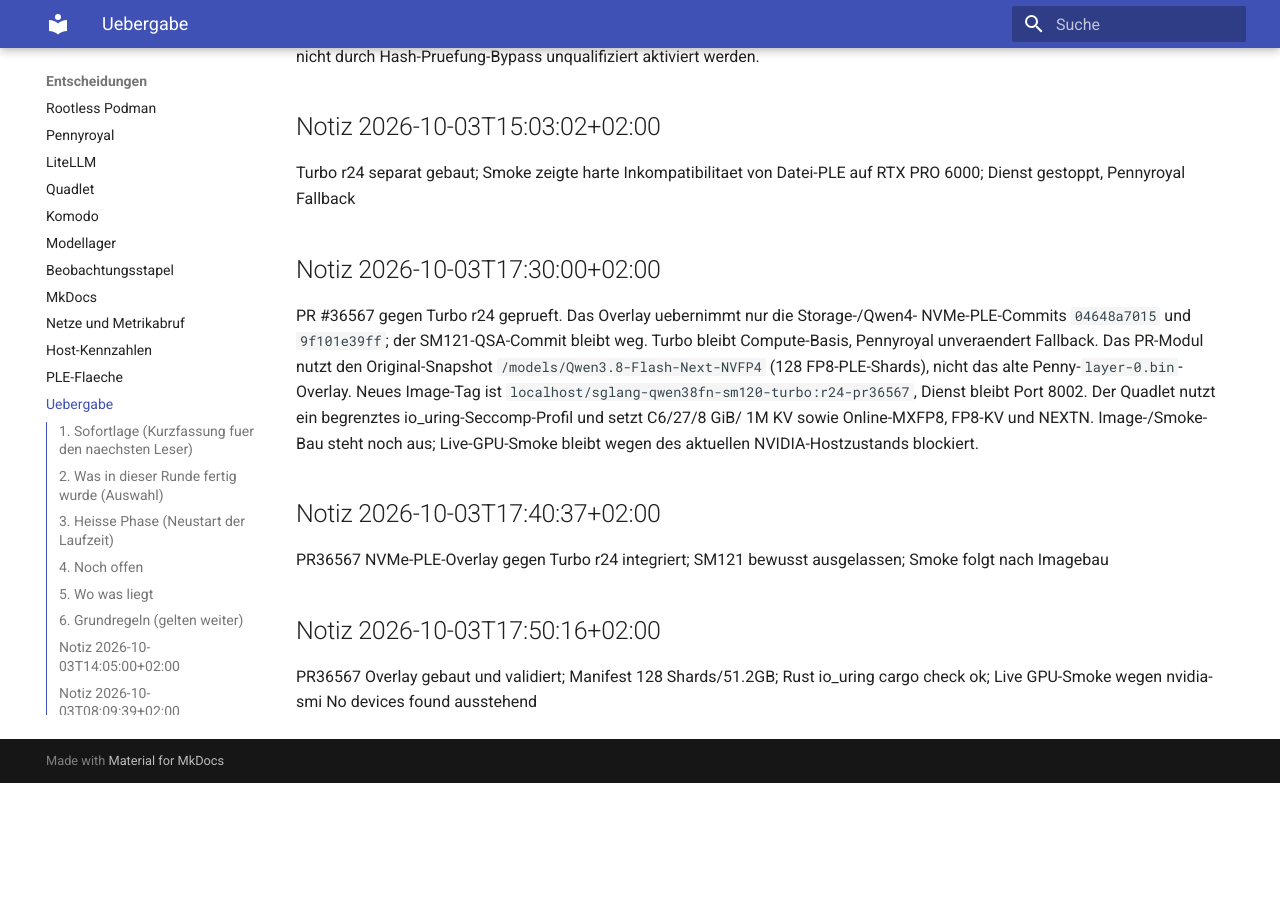
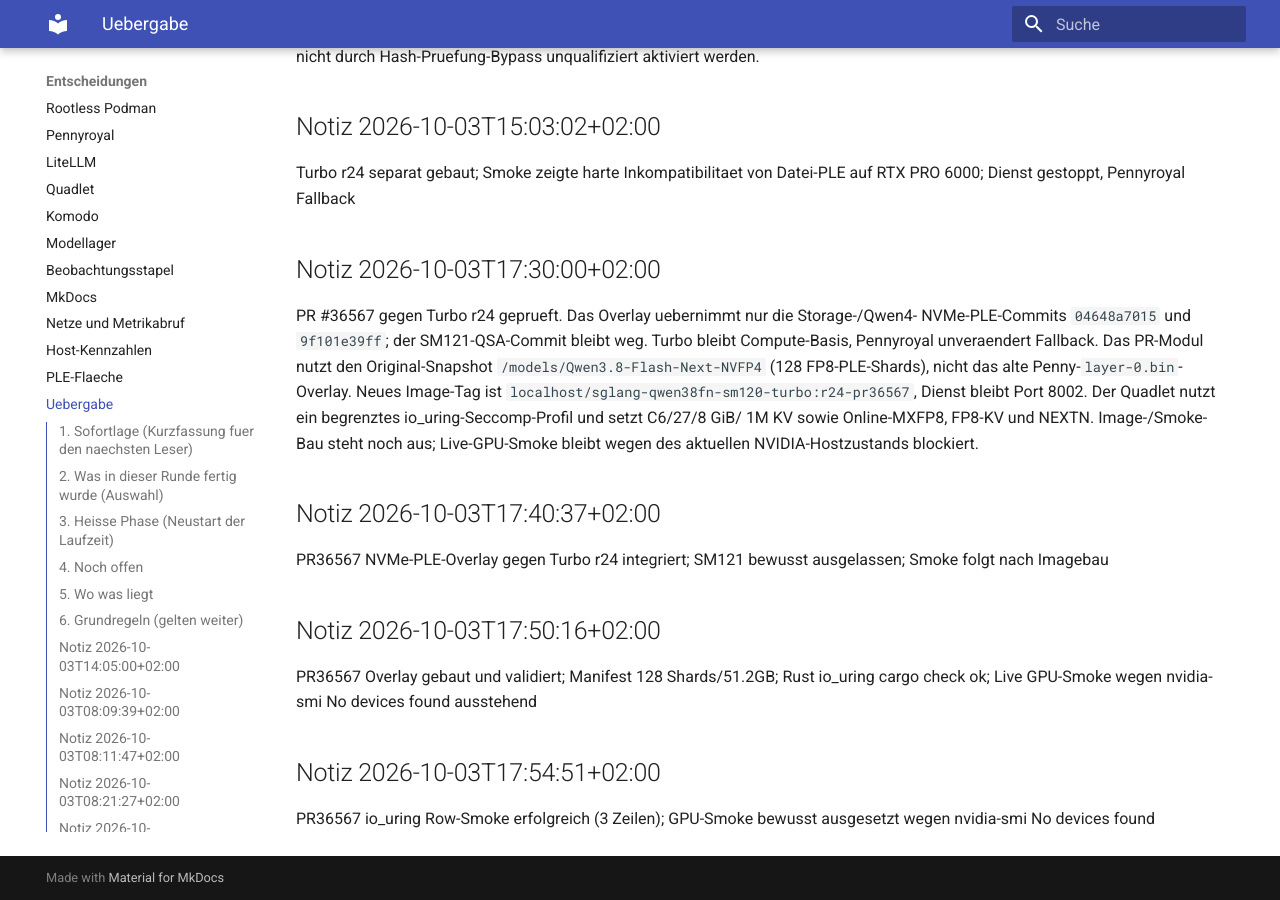
Before and after one commit to thomasdenk79-cyber/llm-infra-setup, an MkDocs documentation site: the page built from docs/HANDOFF.md, in a window 1280 px wide and 900 px high, scrolled down 10630 px. Built offline with MkDocs 1.6.1 and Material for MkDocs 9.7.7, drawn with Linux system fonts in a browser that asks for light colours; before the commit the page ends 11413 px from its top, so only the background shows below that; some of the changed text lies outside the part shown.

Commit message:
stand: 2026-10-03T17:54 gesichert (1 Dateien)

```diff
--- a/docs/HANDOFF.md
+++ b/docs/HANDOFF.md
@@ -1,4 +1,4 @@
-Zuletzt gesichert: 2026-10-03T17:50:16+02:00 durch `scripts/session-checkpoint.sh`
+Zuletzt gesichert: 2026-10-03T17:54:51+02:00 durch `scripts/session-checkpoint.sh`
 
 # Arbeitsstand und Uebergabe
 
@@ -441,3 +441,7 @@ PR36567 NVMe-PLE-Overlay gegen Turbo r24 integriert; SM121 bewusst ausgelassen;
 ## Notiz 2026-10-03T17:50:16+02:00
 
 PR36567 Overlay gebaut und validiert; Manifest 128 Shards/51.2GB; Rust io_uring cargo check ok; Live GPU-Smoke wegen nvidia-smi No devices found ausstehend
+
+## Notiz 2026-10-03T17:54:51+02:00
+
+PR36567 io_uring Row-Smoke erfolgreich (3 Zeilen); GPU-Smoke bewusst ausgesetzt wegen nvidia-smi No devices found
```
